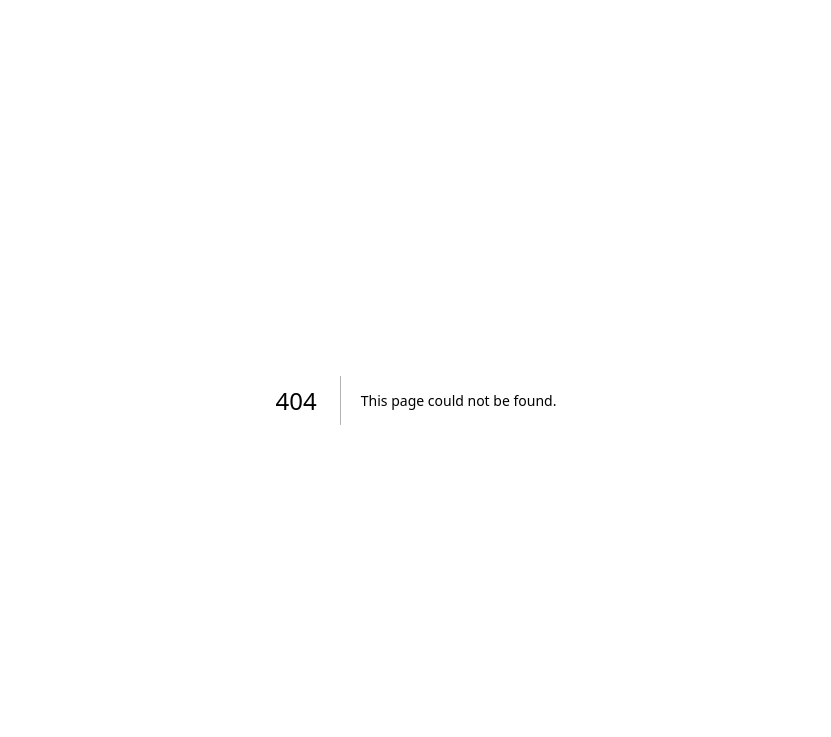
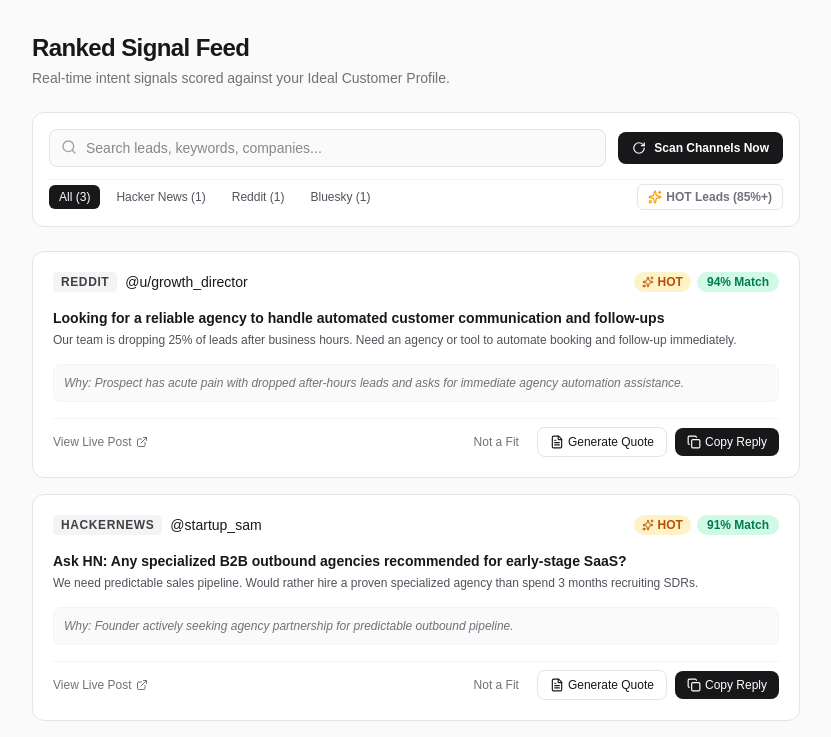
Before and after one commit to pavansaikavuri/WinThread, a Next.js app: page /threads in a window 1280 px wide. Before the commit this address had no page. Shown: the top 737 px of the page, without its empty margins (224-1055 px from the left). Built offline with nearby package versions, Linux system fonts and the light colour scheme.

Commit message:
feat(threads): create /threads feed page with live filtering, quote drawer, and Server Actions

```diff
--- /dev/null
+++ b/app/threads/page.tsx
@@ -0,0 +1,139 @@
+'use client';
+
+import React, { useState } from 'react';
+import { FeedToolbar } from '@/components/threads/FeedToolbar';
+import { ThreadCard, ThreadItem } from '@/components/threads/ThreadCard';
+import { QuoteDrawer } from '@/components/threads/QuoteDrawer';
+import { approveThread, dismissThread, scanLiveSignals } from '@/lib/actions/threads';
+
+export default function ThreadsPage() {
+  const [channel, setChannel] = useState('all');
+  const [onlyHot, setOnlyHot] = useState(false);
+  const [searchQuery, setSearchQuery] = useState('');
+  const [isScanning, setIsScanning] = useState(false);
+  const [selectedQuoteThread, setSelectedQuoteThread] = useState<ThreadItem | null>(null);
+
+  // Initial starter leads (from Task 4 seeding)
+  const [threads, setThreads] = useState<ThreadItem[]>([
+    {
+      id: 't-1',
+      source_channel: 'reddit',
+      author: 'u/growth_director',
+      title: 'Looking for a reliable agency to handle automated customer communication and follow-ups',
+      content: 'Our team is dropping 25% of leads after business hours. Need an agency or tool to automate booking and follow-up immediately.',
+      thread_url: 'https://reddit.com/r/smallbusiness/comments/sample1',
+      match_score: 94,
+      match_reason: 'Prospect has acute pain with dropped after-hours leads and asks for immediate agency automation assistance.',
+      status: 'new',
+    },
+    {
+      id: 't-2',
+      source_channel: 'hackernews',
+      author: 'startup_sam',
+      title: 'Ask HN: Any specialized B2B outbound agencies recommended for early-stage SaaS?',
+      content: 'We need predictable sales pipeline. Would rather hire a proven specialized agency than spend 3 months recruiting SDRs.',
+      thread_url: 'https://news.ycombinator.com/item?id=sample2',
+      match_score: 91,
+      match_reason: 'Founder actively seeking agency partnership for predictable outbound pipeline.',
+      status: 'new',
+    },
+    {
+      id: 't-3',
+      source_channel: 'bluesky',
+      author: 'alex.bsky.social',
+      title: 'Need an AI dev shop to build custom workflow chatbots',
+      content: 'Struggling with Zapier limits, looking to hire an agency to build a custom solution.',
+      thread_url: 'https://bsky.app/profile/alex.bsky.social',
+      match_score: 86,
+      match_reason: 'Explicit buying signal for custom AI chatbots.',
+      status: 'new',
+    },
+  ]);
+
+  const handleScan = async () => {
+    setIsScanning(true);
+    try {
+      await scanLiveSignals('mock-workspace-id');
+    } finally {
+      setIsScanning(false);
+    }
+  };
+
+  const handleApprove = async (id: string) => {
+    await approveThread(id, 'mock-workspace-id');
+    setThreads(prev => prev.map(t => (t.id === id ? { ...t, status: 'approved' } : t)));
+  };
+
+  const handleDismiss = async (id: string, reason: string) => {
+    await dismissThread(id, 'mock-workspace-id', reason as any);
+    setThreads(prev => prev.filter(t => t.id !== id));
+  };
+
+  const filteredThreads = threads.filter(t => {
+    if (channel !== 'all' && t.source_channel !== channel) return false;
+    if (onlyHot && t.match_score < 85) return false;
+    if (searchQuery) {
+      const q = searchQuery.toLowerCase();
+      return t.title.toLowerCase().includes(q) || t.content.toLowerCase().includes(q) || t.author.toLowerCase().includes(q);
+    }
+    return true;
+  });
+
+  const counts = {
+    all: threads.length,
+    reddit: threads.filter(t => t.source_channel === 'reddit').length,
+    hackernews: threads.filter(t => t.source_channel === 'hackernews').length,
+    bluesky: threads.filter(t => t.source_channel === 'bluesky').length,
+  };
+
+  return (
+    <div className="min-h-screen bg-zinc-50 dark:bg-zinc-900 py-8 px-4">
+      <div className="max-w-3xl mx-auto space-y-6">
+        <div>
+          <h1 className="text-2xl font-bold tracking-tight text-zinc-900 dark:text-zinc-100">
+            Ranked Signal Feed
+          </h1>
+          <p className="text-sm text-zinc-500 mt-1">
+            Real-time intent signals scored against your Ideal Customer Profile.
+          </p>
+        </div>
+
+        <FeedToolbar
+          activeChannel={channel}
+          onSelectChannel={setChannel}
+          onlyHot={onlyHot}
+          onToggleHot={() => setOnlyHot(p => !p)}
+          searchQuery={searchQuery}
+          onSearchChange={setSearchQuery}
+          onScanNow={handleScan}
+          isScanning={isScanning}
+          counts={counts}
+        />
+
+        <div className="space-y-4">
+          {filteredThreads.length === 0 ? (
+            <div className="text-center py-12 bg-white dark:bg-zinc-950 border border-zinc-200 dark:border-zinc-800 rounded-xl">
+              <p className="text-sm text-zinc-500">No leads found matching your active filters.</p>
+            </div>
+          ) : (
+            filteredThreads.map(thread => (
+              <ThreadCard
+                key={thread.id}
+                thread={thread}
+                onApprove={handleApprove}
+                onDismiss={handleDismiss}
+                onGenerateQuote={t => setSelectedQuoteThread(t)}
+              />
+            ))
+          )}
+        </div>
+
+        <QuoteDrawer
+          isOpen={!!selectedQuoteThread}
+          onClose={() => setSelectedQuoteThread(null)}
+          thread={selectedQuoteThread}
+        />
+      </div>
+    </div>
+  );
+}
```
Also changed, not shown: 1 other file (tests, documents, lock files or other folders).
